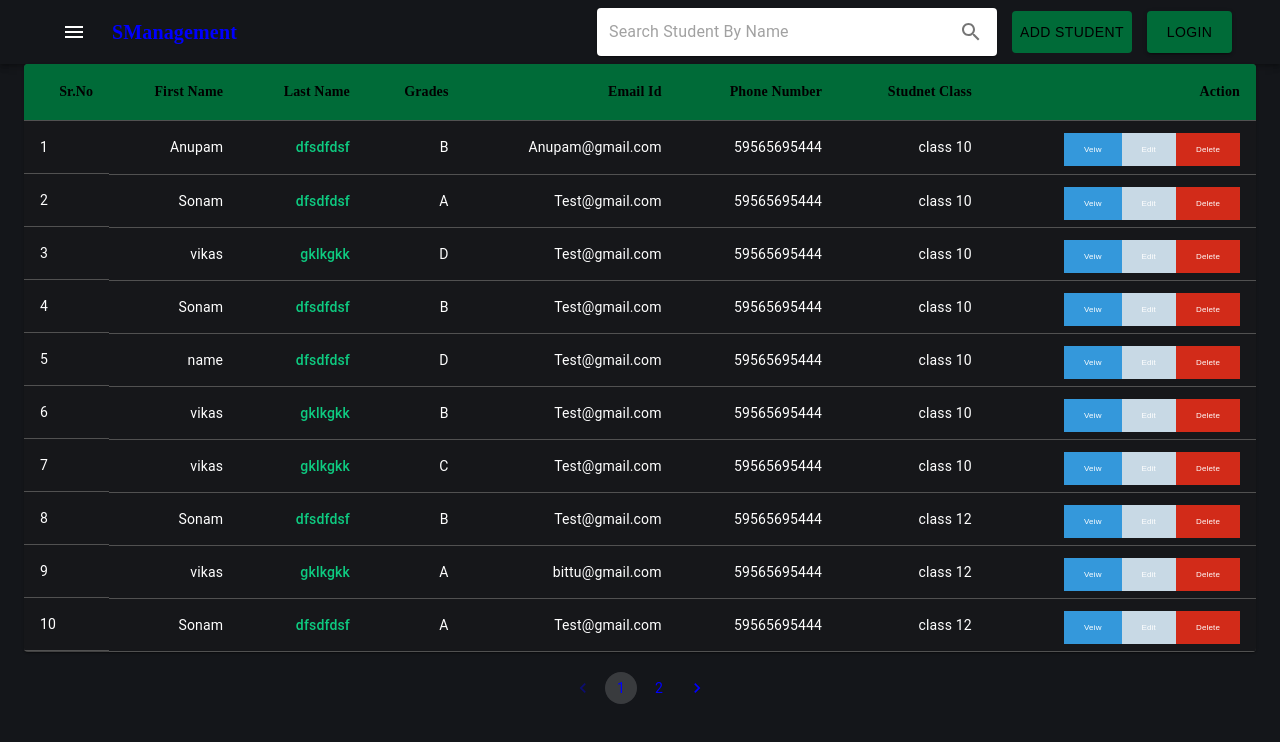
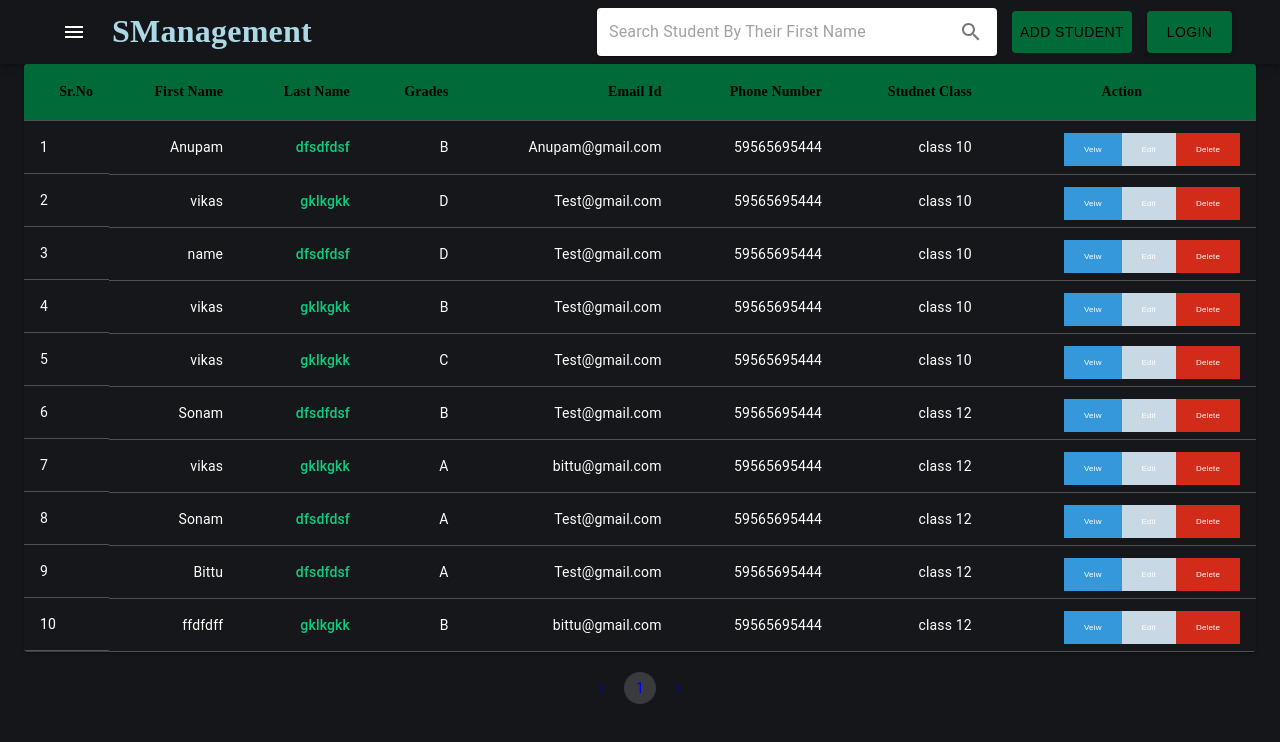
Before and after one commit to coderunner4sonam/SchoolManagement, a React (Create React App) app: page / in a window 1280 px wide. Shown: the top 742 px of the page. Built offline with nearby package versions, Linux system fonts and the light colour scheme; data requests are answered from the project's data file.

Commit message:
changes to store data

```diff
--- a/db.json
+++ /dev/null
@@ -1,157 +0,0 @@
-{
-  "users": [
-    {
-      "name": "Sonam",
-      "username": "dfsdfdsf",
-      "email": "bittu@gmail.com",
-      "phone": "59565695444",
-      "website": "class 12th",
-      "id": 1,
-      "grades": "A"
-    },
-    {
-      "name": "vikas",
-      "username": "gklkgkk",
-      "email": "Test@gmail.com",
-      "phone": "59565695444",
-      "website": "class 12",
-      "id": 2,
-      "grades": "C"
-    },
-    {
-      "name": "vikas",
-      "username": "gklkgkk",
-      "email": "Nikita@gmail.com",
-      "phone": "59565695444",
-      "website": "class 12",
-      "id": 3,
-      "grades": "D"
-    },
-    {
-      "name": "name",
-      "username": "gklkgkk",
-      "email": "bittu@gmail.com",
-      "phone": "59565695444",
-      "website": "class 12",
-      "id": 4,
-      "grades": "A"
-    },
-    {
-      "name": "vikas",
-      "username": "gklkgkk",
-      "email": "Test@gmail.com",
-      "phone": "59565695444",
-      "website": "class 12",
-      "id": 5,
-      "grades": "D"
-    },
-    {
-      "name": "ffdfdff",
-      "username": "gklkgkk",
-      "email": "bittu@gmail.com",
-      "phone": "59565695444",
-      "website": "class 12",
-      "id": 6,
-      "grades": "B"
-    },
-    {
-      "name": "Bittu",
-      "username": "dfsdfdsf",
-      "email": "Test@gmail.com",
-      "phone": "59565695444",
-      "website": "class 12",
-      "id": 7,
-      "grades": "A"
-    },
-    {
-      "name": "Sonam",
-      "username": "dfsdfdsf",
-      "email": "Test@gmail.com",
-      "phone": "59565695444",
-      "website": "class 12",
-      "id": 8,
-      "grades": "A"
-    },
-    {
-      "name": "vikas",
-      "username": "gklkgkk",
-      "email": "bittu@gmail.com",
-      "phone": "59565695444",
-      "website": "class 12",
-      "id": 9,
-      "grades": "A"
-    },
-    {
-      "name": "Sonam",
-      "username": "dfsdfdsf",
-      "email": "Test@gmail.com",
-      "phone": "59565695444",
-      "website": "class 12",
-      "id": 10,
-      "grades": "B"
-    },
-    {
-      "name": "vikas",
-      "username": "gklkgkk",
-      "email": "Test@gmail.com",
-      "phone": "59565695444",
-      "website": "class 10",
-      "id": 11,
-      "grades": "C"
-    },
-    {
-      "name": "vikas",
-      "username": "gklkgkk",
-      "email": "Test@gmail.com",
-      "phone": "59565695444",
-      "website": "class 10",
-      "id": 12,
-      "grades": "B"
-    },
-    {
-      "name": "name",
-      "username": "dfsdfdsf",
-      "email": "Test@gmail.com",
-      "phone": "59565695444",
-      "website": "class 10",
-      "id": 13,
-      "grades": "D"
-    },
-    {
-      "name": "Sonam",
-      "username": "dfsdfdsf",
-      "email": "Test@gmail.com",
-      "phone": "59565695444",
-      "website": "class 10",
-      "id": 16,
-      "grades": "B"
-    },
-    {
-      "name": "vikas",
-      "username": "gklkgkk",
-      "email": "Test@gmail.com",
-      "phone": "59565695444",
-      "website": "class 10",
-      "id": 20,
-      "grades": "D"
-    },
-    {
-      "name": "Sonam",
-      "username": "dfsdfdsf",
-      "grades": "A",
-      "email": "Test@gmail.com",
-      "phone": "59565695444",
-      "website": "class 10",
-      "id": 21
-    },
-    {
-      "name": "Anupam",
-      "username": "dfsdfdsf",
-      "grades": "B",
-      "email": "Anupam@gmail.com",
-      "phone": "59565695444",
-      "website": "class 10",
-      "id": 22
-    }
-  ]
-}
--- a/src/Component/Auth.js
+++ b/src/Component/Auth.js
@@ -12,6 +12,7 @@ const useStyles = makeStyles((theme) => ({
   paper: {
     width: 400,
     backgroundColor: theme.palette.background.paper,
+    backgroundColor:"black",
     color: "white",
     borderRadius: 10,
   },
@@ -32,7 +33,6 @@ export default function Auth() {
     <div>
 
         <Button
-        // variant="outlined"
         color="secondary"
         style={{
           width: "auto",
--- a/src/Component/Headers.js
+++ b/src/Component/Headers.js
@@ -19,10 +19,12 @@ import { useNavigate } from "react-router-dom";
 const useStyles = makeStyles((theme) => ({
   title: {
     flex: 1,
-    color: "blue",
+    color: "lightblue",
     fontFamily: "Montserrat",
     fontWeight: "bold",
     cursor: "pointer",
+    fontSize:"32px"
+
   },
 }));
 
@@ -39,7 +41,6 @@ const Headers = () => {
   const navigate =useNavigate();
   const classes = useStyles();
   const {text,setText}=useContext(globalState);
-
 
   return (
     <ThemeProvider theme={darkTheme}>
@@ -62,7 +63,7 @@ const Headers = () => {
             >
               <InputBase
                 sx={{ ml: 1, flex: 1 }}
-                placeholder="Search Student By Name"
+                placeholder="Search Student By Their First Name"
                 inputProps={{ "aria-label": "search google maps" }}
                 onChange={(e)=>setText(e.target.value)}
               />
--- a/src/Component/SideBar.js
+++ b/src/Component/SideBar.js
@@ -7,7 +7,7 @@ import Divider from '@material-ui/core/Divider';
 import ListItem from '@material-ui/core/ListItem';
 import ListItemIcon from '@material-ui/core/ListItemIcon';
 import ListItemText from '@material-ui/core/ListItemText';
-import InboxIcon from '@material-ui/icons/MoveToInbox';
+import InfoIcon from '@mui/icons-material/Info';
 import MailIcon from '@material-ui/icons/Mail';
 import IconButton from '@material-ui/core/IconButton';
 import MenuIcon from '@material-ui/icons/Menu';
@@ -55,13 +55,13 @@ export default function SideBar() {
       <List>
 
           <ListItem button  >
-            <ListItemIcon>{<InboxIcon /> }</ListItemIcon>
+            <ListItemIcon>{<InfoIcon /> }</ListItemIcon>
             <ListItemText primary="about" onClick={()=>{navigate("/about")}}/>
 
           </ListItem>
           <ListItem button  >
           <ListItemIcon>{<FaceIcon/>}</ListItemIcon>
-            <ListItemText primary="Total No. Student" /><span style={{color:"green"}}>{count}</span>
+            <ListItemText primary="Total No. Student" /><span style={{color:"lightgreen",fontSize:"25px"}}>{count}</span>
           </ListItem>
       </List>
       <Divider />
--- a/src/Component/UserTable.js
+++ b/src/Component/UserTable.js
@@ -22,17 +22,19 @@ import { globalState } from "../Context";
 
 export default function UserTable() {
   const [page, setPage] = useState(1);
-  const {count,setCount}=useContext(globalState);
+  const {setCount}=useContext(globalState);
   let [user, setUser] = useState([]);
+  const {store,setStore}=useContext(globalState);
+  let [loading, setloading] = useState(false); //page load
+  let userfilter = [];
 
-  let [loading, setloading] = useState(false); //page load
+  const { text } = useContext(globalState); // searching
 
-  let userfilter = [];
-  const { text } = useContext(globalState);
+  const loaduser = () => {
+    // let result = await axios.get("http://localhost:3003/users");
 
-  const loaduser = async () => {
-    let result = await axios.get("http://localhost:3003/users");
-    setUser(result.data.reverse());
+    setUser(store.reverse());
+    console.log(user);
     setloading(false);
   };
 
@@ -56,7 +58,7 @@ export default function UserTable() {
     setTimeout(() => {
       loaduser();
     }, 2000);
-  }, []);
+  }, [store]);
 
   const useStyles = makeStyles({
     row: {
@@ -89,8 +91,12 @@ export default function UserTable() {
     setPage(1);
   }, []);
 
-  const deleteUser = async (id) => {
-    await axios.delete(`http://localhost:3003/users/${id}`);
+  const deleteUser = (id) => {
+    // await axios.delete(`http://localhost:3003/users/${id}`);
+    let temp = store.filter((element,idx)=>{
+      return idx!==id;
+    });
+    setStore(temp);
     loaduser();
   };
 
@@ -101,7 +107,7 @@ export default function UserTable() {
           {loading ? (
             <LinearProgress style={{ backgroundColor: "#006B38FF" }} />
           ) : userfilter?.length === 0 ? (
-            <h1>Seems Nothing Found :(</h1>
+            <h1>Seems Nothing Found :(</h1> // writing wrong name
           ) : (
             <Table aria-label="simple table">
               <TableHead style={{ backgroundColor: "#006B38FF" }}>
@@ -123,8 +129,9 @@ export default function UserTable() {
                         fontFamily: "Montserrat",
                       }}
                       key={head}
-                      align={head === "Coin" ? "inherit" : "right"}
+                      align={ head==="Action"? "center":"right" }
                     >
+                      {/* tablehead */}
                       {head}
                     </TableCell>
                   ))}
@@ -149,7 +156,7 @@ export default function UserTable() {
                           }}
                         >
                           {index + 1 + (page - 1) * 10}
-
+                           {/* total number of student data in one page - start from 1-10*/}
                         </TableCell>
                         <TableCell align="right">{element.name}</TableCell>
                         <TableCell
@@ -170,21 +177,21 @@ export default function UserTable() {
                           <Link
                             className="veiwbutton"
                             exact
-                            to={`/users/${element.id}`}
+                            to={`/users/${element.name}`}
                           >
                             Veiw
                           </Link>
                           <Link
                             className="editbutton"
                             exact
-                            to={`/users/edit/${element.id}`}
+                            to={`/users/edit/${element.name}`}
                           >
                             Edit
                           </Link>
                           <Link
                             className="deletebutton"
                             exact
-                            onClick={() => deleteUser(element.id)}
+                            onClick={() => deleteUser(index)}
                           >
                             Delete
                           </Link>
--- a/src/Context.js
+++ b/src/Context.js
@@ -1,17 +1,148 @@
-import React, { useState } from 'react'
-import { createContext } from 'react'
-export const globalState= createContext()
+import React, { useState } from "react";
+import { createContext } from "react";
+export const globalState = createContext();
+const intitaldata = [
+  {
+    name: "vikas",
+    username: "gklkgkk",
+    email: "Test@gmail.com",
+    phone: "59565695444",
+    website: "class 12",
+    id: 2,
+    grades: "C",
+  },
+  {
+    name: "vikas",
+    username: "gklkgkk",
+    email: "Nikita@gmail.com",
+    phone: "59565695444",
+    website: "class 12",
+    id: 3,
+    grades: "D",
+  },
+  {
+    name: "name",
+    username: "gklkgkk",
+    email: "bittu@gmail.com",
+    phone: "59565695444",
+    website: "class 12",
+    id: 4,
+    grades: "A",
+  },
+  {
+    name: "vikas",
+    username: "gklkgkk",
+    email: "Test@gmail.com",
+    phone: "59565695444",
+    website: "class 12",
+    id: 5,
+    grades: "D",
+  },
+  {
+    name: "ffdfdff",
+    username: "gklkgkk",
+    email: "bittu@gmail.com",
+    phone: "59565695444",
+    website: "class 12",
+    id: 6,
+    grades: "B",
+  },
+  {
+    name: "Bittu",
+    username: "dfsdfdsf",
+    email: "Test@gmail.com",
+    phone: "59565695444",
+    website: "class 12",
+    id: 7,
+    grades: "A",
+  },
+  {
+    name: "Sonam",
+    username: "dfsdfdsf",
+    email: "Test@gmail.com",
+    phone: "59565695444",
+    website: "class 12",
+    id: 8,
+    grades: "A",
+  },
+  {
+    name: "vikas",
+    username: "gklkgkk",
+    email: "bittu@gmail.com",
+    phone: "59565695444",
+    website: "class 12",
+    id: 9,
+    grades: "A",
+  },
+  {
+    name: "Sonam",
+    username: "dfsdfdsf",
+    email: "Test@gmail.com",
+    phone: "59565695444",
+    website: "class 12",
+    id: 10,
+    grades: "B",
+  },
+  {
+    name: "vikas",
+    username: "gklkgkk",
+    email: "Test@gmail.com",
+    phone: "59565695444",
+    website: "class 10",
+    id: 11,
+    grades: "C",
+  },
+  {
+    name: "vikas",
+    username: "gklkgkk",
+    email: "Test@gmail.com",
+    phone: "59565695444",
+    website: "class 10",
+    id: 12,
+    grades: "B",
+  },
+  {
+    name: "name",
+    username: "dfsdfdsf",
+    email: "Test@gmail.com",
+    phone: "59565695444",
+    website: "class 10",
+    id: 13,
+    grades: "D",
+  },
+  {
+    name: "vikas",
+    username: "gklkgkk",
+    email: "Test@gmail.com",
+    phone: "59565695444",
+    website: "class 10",
+    id: 20,
+    grades: "D",
+  },
+  {
+    name: "Anupam",
+    username: "dfsdfdsf",
+    grades: "B",
+    email: "Anupam@gmail.com",
+    phone: "59565695444",
+    website: "class 10",
+    id: 22,
+  },
+];
 
-function Context({children}) {
-    const [count,setCount]=useState(0);
-    const [fvrt,setFvrt]=useState(0);
-    const [text,setText]=useState("");
+function Context({ children }) {
+  const [count, setCount] = useState(0);
+  const [fvrt, setFvrt] = useState(0);
+  const [text, setText] = useState("");
+  const [store, setStore] = useState(intitaldata);
 
   return (
-   <globalState.Provider value={{count,setCount,fvrt,setFvrt,text,setText}}>
-        {children}
-   </globalState.Provider>
-  )
+    <globalState.Provider
+      value={{ count, setCount, fvrt, setFvrt, text, setText, store, setStore }}
+    >
+      {children}
+    </globalState.Provider>
+  );
 }
 
-export default Context
+export default Context;
--- a/src/user/Adduser.js
+++ b/src/user/Adduser.js
@@ -1,9 +1,13 @@
 import React, { useState } from 'react'
 import {useNavigate} from "react-router-dom"
 import axios from "axios";
+import { globalState } from '../Context';
+import { useContext } from 'react';
 
 function Adduser() {
-    let navigate = useNavigate()
+    let navigate = useNavigate();
+    const {store,setStore}=useContext(globalState);
+
     let[user,setUser]=useState({
         name:"",
         username:"",
@@ -22,7 +26,8 @@ function Adduser() {
 
     let submitform = async e =>{
         e.preventDefault();
-        await axios.post("http://localhost:3003/users",user)
+        // await axios.post("http://localhost:3003/users",user)
+        setStore([...store,user]);
         navigate('/')
     }
 
--- a/src/user/Edituser.js
+++ b/src/user/Edituser.js
@@ -1,75 +1,145 @@
-import React,{useEffect, useState} from 'react'
-import axios from "axios"
-import {useNavigate,useParams} from "react-router-dom"
+import React, { useContext, useEffect, useState } from "react";
+import axios from "axios";
+import { useNavigate, useParams } from "react-router-dom";
+import { globalState } from "../Context";
+
+function Edituser() {
+  let navigate = useNavigate();
+  let { id } = useParams();//vikas
+  const { store, setStore } = useContext(globalState);//array 10
+  let [user, setUser] = useState({});
+  const[editindex,setEditindex]=useState();
+
+  useEffect(() => {
+    for (let i = 0; i < store.length; i++) {
+      if (store[i].name === id) {
+        setUser({ ...store[i] }); // edit krna hai
+        setEditindex(i); // index store ,
+
+        break;
+      }
+    }
+    console.log(user);
+
+  }, []);
+  console.log(editindex);
+  let { name, username, grades, email, phone, website } = user;
+
+  function handleuserinput(e) {
+    setUser({ ...user, [e.target.name]: e.target.value });
+  }
+
+  let submitform = (e) => {
+    e.preventDefault();
+    // await axios.put(`http://localhost:3003/users/${id}`,user)
+
+    let temp = [...store];//10 array in store
+    console.log(store);
+    console.log(temp);
+    console.log(editindex);
+    for (let i = 0; i < temp.length; i++) {
+
+        console.log(temp[i]);
+        if (i==editindex) { // which index going to be edit
+            console.log(temp[i]);
+            console.log(user);
+            temp[i]={...temp[i],...user}    //old data =temp, new data in user
+          break;
+        }
+      }
+    setStore(temp);
+    navigate("/");
+  };
+// temp[i] :  {name: 'vikas', username: 'gklkgkk', grades: 'B', email: 'Anupam@gmail.com', phone: '59565695444', …}
+// user:{name: 'vikas sharma', username: 'gklkgkk', grades: 'B', email: 'Anupam@gmail.com', phone: '59565695444', …}
+
+//   console.log(store);
+// temp=[1,2,3]
+// temp=[...temp,5]
+//[1,2,3,5]
+
+// temp={name:"sonam",id:"fsdjkfkd"}
+// user={name:"puja",username: 'gklkgkk', grades: 'B', email: 'Anupam@gmail.com', phone: '59565695444'}
+// temp={...temp,user}
+// temp={name:"puja",id:"fsdjkfkd",{name:"puja"}}
 
 
-function Edituser() {
-
-    let navigate = useNavigate()
-    let {id}=useParams();
-
-    let[user,setUser]=useState({
-        name:"",
-        username:"",
-        grades:"",
-        email:"",
-        phone:"",
-        website:""
-
-    })
-
-    let {name,username,grades,email,phone,website}=user
-
-    function handleuserinput(e){
-        setUser({...user,[e.target.name]:e.target.value})
-    }
-
-    let submitform = async e =>{
-        e.preventDefault();
-        await axios.put(`http://localhost:3003/users/${id}`,user)
-        navigate('/')
-    }
-
-    useEffect(()=>{
-        loadUser()
-    },[])
-
-    const loadUser = async ()=>{
-        const result = await axios.get(`http://localhost:3003/users/${id}`)
-        setUser(result.data)
-    }
 
   return (
     <div className="container">
-
-        <div className='w-75 mx-auto shadow p-4 mt-4'>
-            <h2 className='text-center mb-2'>Edit A User</h2>
-            <form onSubmit={e=>submitform(e)} >
-                <div className='form-group'>
-                    <input type={"text"} name="name" className="form-control form-control-lg mb-3" value={name} onChange={(e)=>handleuserinput(e)} placeholder='Enter Your Name' />
+      <div className="w-75 mx-auto shadow p-4 mt-4">
+        <h2 className="text-center mb-2">Edit A User</h2>
+        <form onSubmit={(e) => submitform(e)}>
+          <div className="form-group">
+            <input
+              type={"text"}
+              name="name"
+              className="form-control form-control-lg mb-3"
+              value={name}
+              onChange={(e) => handleuserinput(e)}
+              placeholder="Enter Your Name"
+            />
           </div>
-                <div className='form-group'>
-                    <input type={"text"} name="username" className="form-control form-control-lg mb-3" value={username} onChange={(e)=>handleuserinput(e)}  placeholder='Enter Your Username' />
+          <div className="form-group">
+            <input
+              type={"text"}
+              name="username"
+              className="form-control form-control-lg mb-3"
+              value={username}
+              onChange={(e) => handleuserinput(e)}
+              placeholder="Enter Your Username"
+            />
           </div>
-                <div className='form-group'>
-                    <input type={"text"} name="grades" className="form-control form-control-lg mb-3" value={grades} onChange={(e)=>handleuserinput(e)}  placeholder='Enter Student Grade' />
+          <div className="form-group">
+            <input
+              type={"text"}
+              name="grades"
+              className="form-control form-control-lg mb-3"
+              value={grades}
+              onChange={(e) => handleuserinput(e)}
+              placeholder="Enter Student Grade"
+            />
           </div>
-                <div className='form-group'>
-                    <input type={"email"} name="email" className="form-control form-control-lg mb-3" value={email} onChange={(e)=>handleuserinput(e)} placeholder='Enter Your E-mail Address' />
+          <div className="form-group">
+            <input
+              type={"email"}
+              name="email"
+              className="form-control form-control-lg mb-3"
+              value={email}
+              onChange={(e) => handleuserinput(e)}
+              placeholder="Enter Your E-mail Address"
+            />
           </div>
-                <div className='form-group'>
-                    <input type={"number"} name="phone" className="form-control form-control-lg mb-3" value={phone} onChange={(e)=>handleuserinput(e)} placeholder='Enter Your Phone Number' />
+          <div className="form-group">
+            <input
+              type={"number"}
+              name="phone"
+              className="form-control form-control-lg mb-3"
+              value={phone}
+              onChange={(e) => handleuserinput(e)}
+              placeholder="Enter Your Phone Number"
+            />
           </div>
-                <div className='form-group'>
-                    <input type={"text"} name="website" className="form-control form-control-lg mb-3" value={website} onChange={(e)=>handleuserinput(e)} placeholder='Enter Your Student class' />
+          <div className="form-group">
+            <input
+              type={"text"}
+              name="website"
+              className="form-control form-control-lg mb-3"
+              value={website}
+              onChange={(e) => handleuserinput(e)}
+              placeholder="Enter Your Student class"
+            />
           </div>
-                <button  className="btn btn-primary btn-block" style={{width:"100%"}} >Save</button>
-
-
+          <button
+            className="btn btn-primary btn-block"
+            style={{ width: "100%" }}
+          >
+            Save
+          </button>
         </form>
       </div>
     </div>
-  )
+  );
 }
 
-export default Edituser
+export default Edituser;
--- a/src/user/User.js
+++ b/src/user/User.js
@@ -1,9 +1,12 @@
-import React, { useEffect, useState } from "react";
+import React, { useContext, useEffect, useState } from "react";
 import axios from "axios";
 import { Link, useParams } from "react-router-dom";
+import { globalState } from "../Context";
 
 function User() {
   let { id } = useParams();
+  console.log(id);
+  const {store,setStore}=useContext(globalState);
   let [user, setUser] = useState({
     name: "",
     username: "",
@@ -12,14 +15,22 @@ function User() {
     phone: "",
     website:""
   });
+
   useEffect(() => {
     loaduser();
   }, []);
 
-  const loaduser = async () => {
-    let res = await axios.get(`http://localhost:3003/users/${id}`);
-    setUser(res.data);
+  const loaduser = () => {
+    // await axios.delete(`http://localhost:3003/users/${id}`);
+    for(let i=0;i<store.length;i++){
+      if(store[i].name===id){
+        setUser(store[i]);
+      }
+    }
+
+    console.log(user);
   };
+
   return (
 
     <div className="container">
```
Lines whose indentation alone changed are shown as unchanged.
